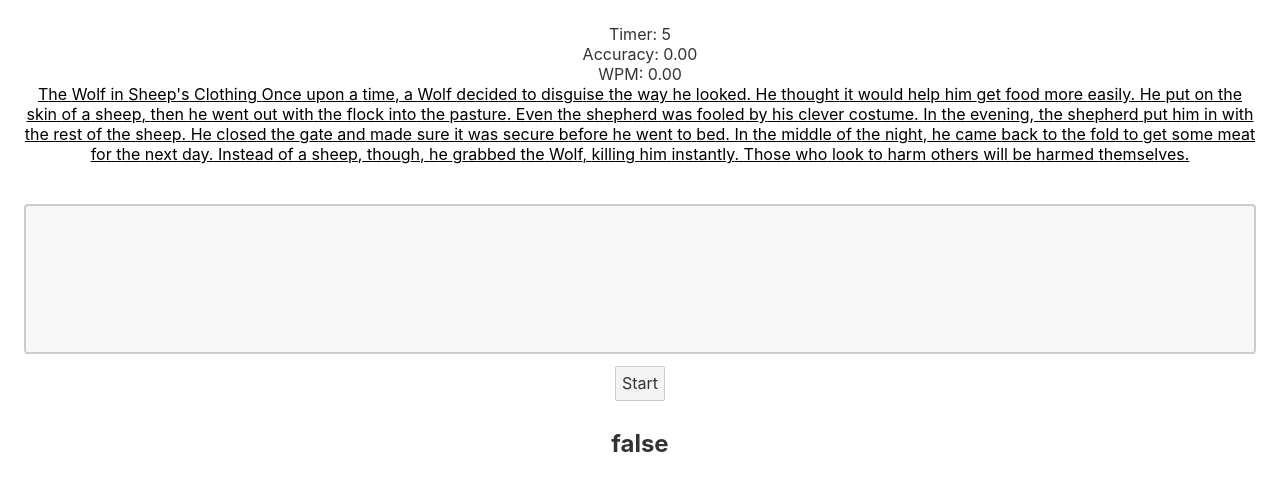
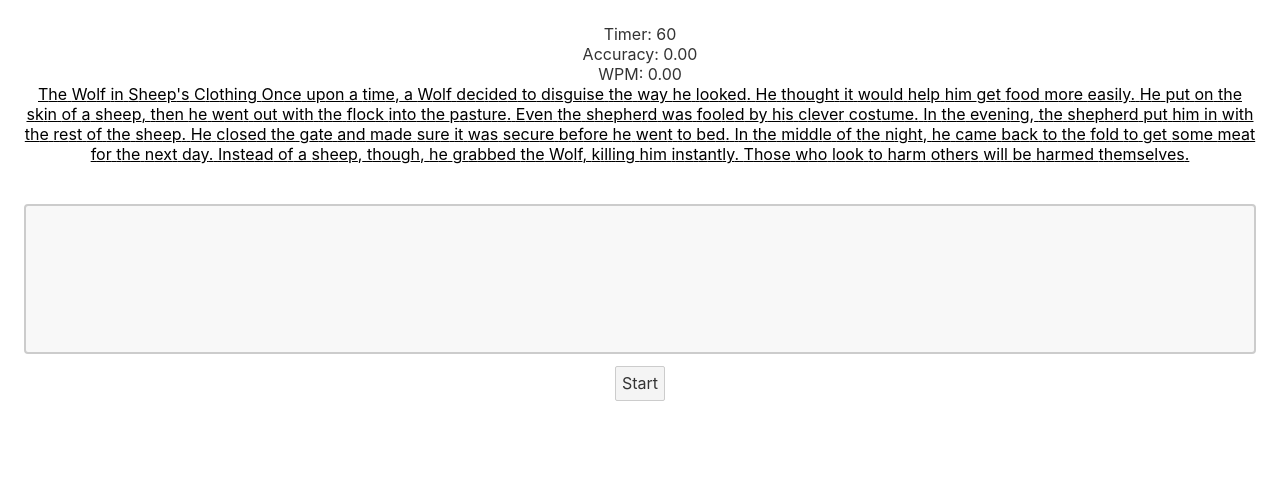
Before and after one commit to raiden808/svelte-intro, a Svelte app: page / in a window 1280 px wide. Shown: the top 490 px of the page. Built offline with nearby package versions, Linux system fonts and the light colour scheme.

Commit message:
feat: removed unused vars

```diff
--- a/src/TypingTest.svelte
+++ b/src/TypingTest.svelte
@@ -10,11 +10,13 @@
 	let start = false;
 	let countDown = 1000;
 
+
 	/**
 	 * Equations
 	 * https://www.speedtypingonline.com/typing-equations
 	 */
-	let timer = 5;
+	const originalTimer = 60;
+	let timer = originalTimer;
 	$: wpm = userInputArray.length / 5 / 1;
 
 	// set reactivity here
@@ -54,13 +56,13 @@
 
 	const startTest = () => {
 		start = !start;
-		timer = 5;
+		timer = originalTimer;
 		accuracy = 0;
 		wpm = 0;
 	};
 
 	const restart = () => {
-		timer = 5;
+		timer = originalTimer;
 		accuracy = 0;
 		wpm = 0;
 		start = !start;
@@ -117,7 +119,6 @@
 {#if !start && input != ''}
 	<button on:click={restart}>Re Try?</button>
 {/if}
-<h2>{start}</h2>
 
 <!-- <svelte:window on:keydown={handleKeydown}/> -->
 <style>
```
